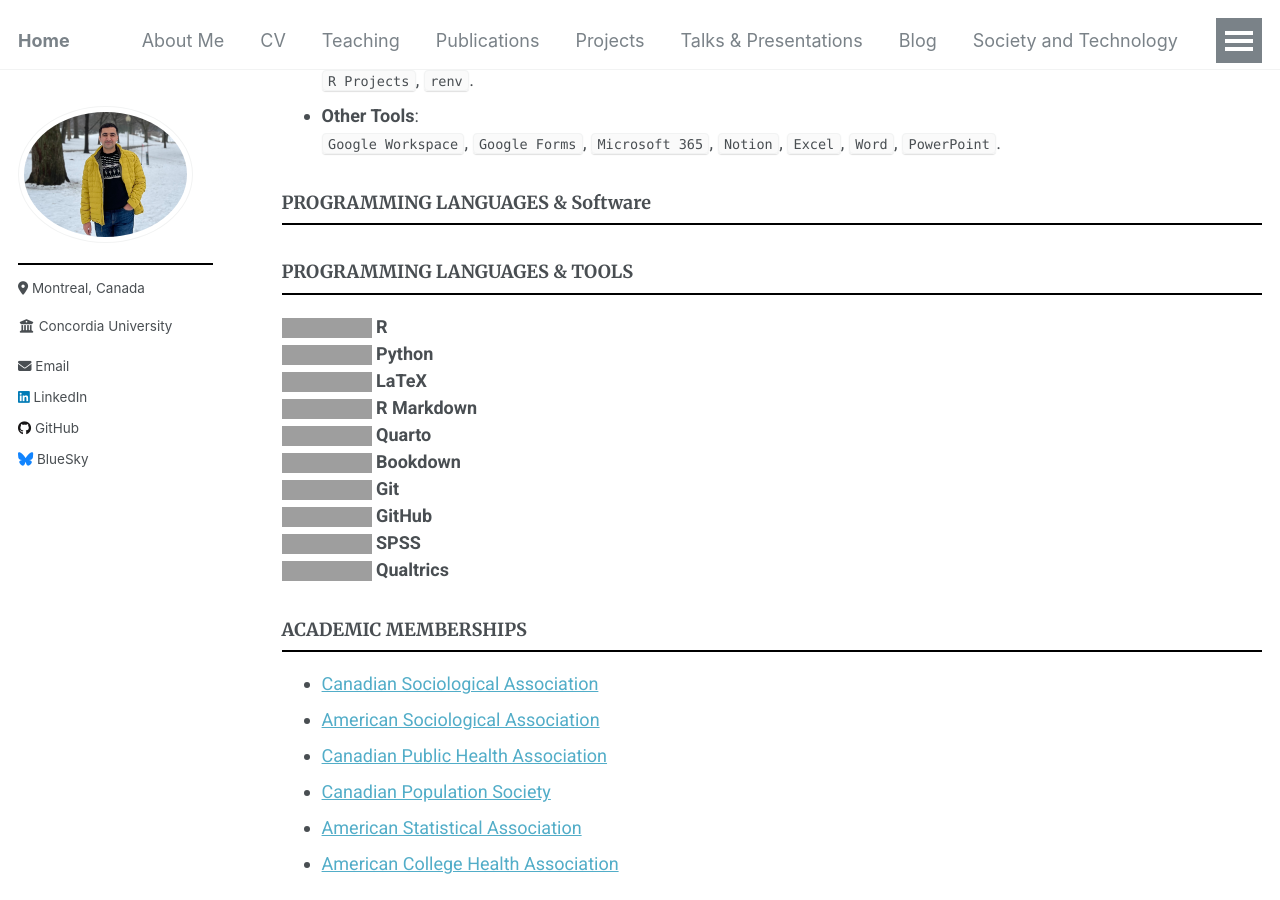
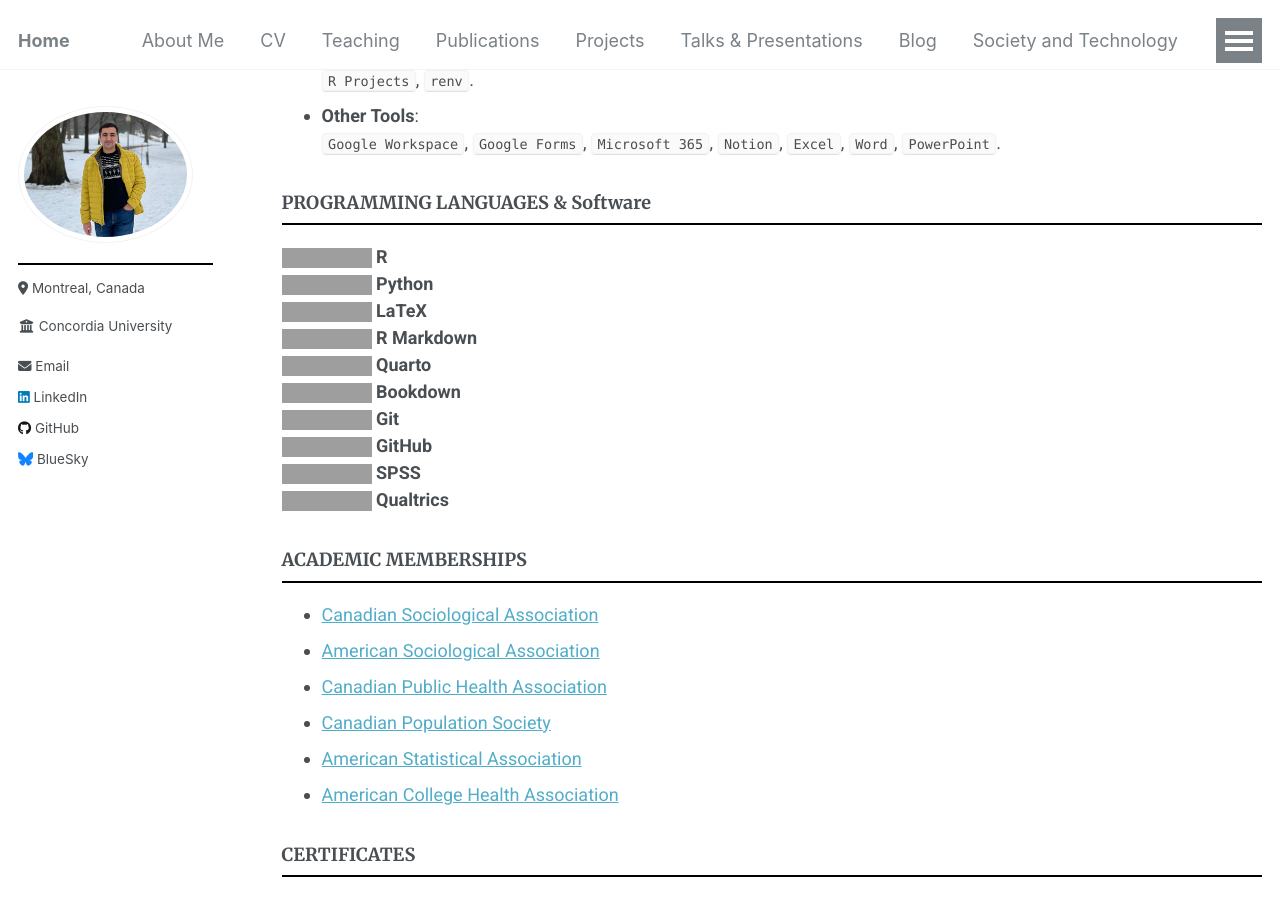
Before and after one commit to Mohsnmonji/mohsnmonji.github.io, a Jekyll site: the page built from _pages/Curriculum Vitae.md, in a window 1280 px wide and 900 px high, scrolled down 3678 px, cut to the strip 0-900 px from the top of the window. Built offline with Jekyll 4.4.1, drawn with Linux system fonts in a browser that asks for light colours; grey boxes are pictures that could not be loaded.

Commit message:
Update Curriculum Vitae.md

```diff
--- a/_pages/Curriculum Vitae.md
+++ b/_pages/Curriculum Vitae.md
@@ -127,8 +127,6 @@ redirect_from:
 
 ### **PROGRAMMING LANGUAGES & Software**
 
-### **PROGRAMMING LANGUAGES & TOOLS**
-
 ![R](https://img.shields.io/badge/-R-blue?logo=R&logoColor=white) **R**
 ![Python](https://img.shields.io/badge/-Python-yellow?logo=Python&logoColor=white) **Python**
 ![LaTeX](https://img.shields.io/badge/-LaTeX-blue?logo=latex&logoColor=white) **LaTeX**
```
